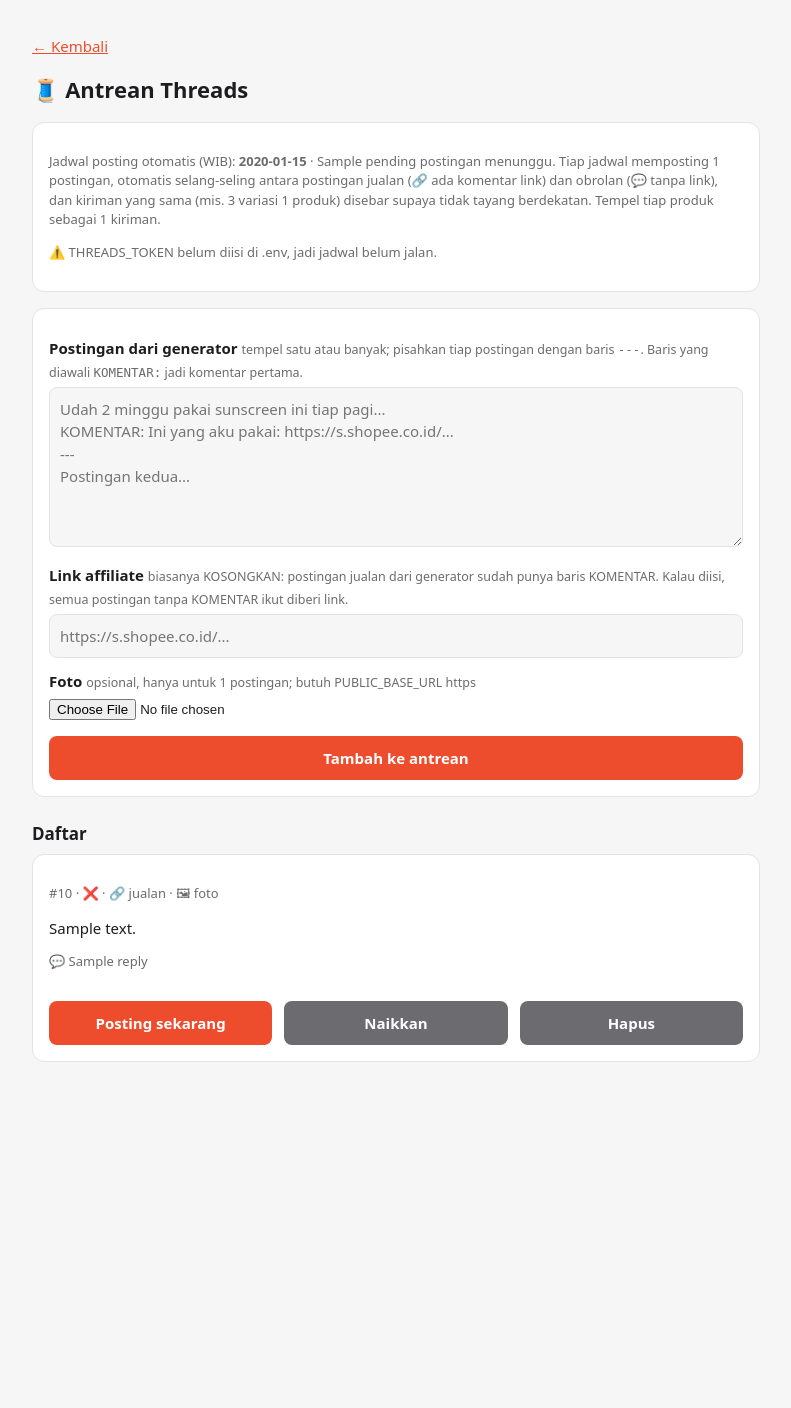
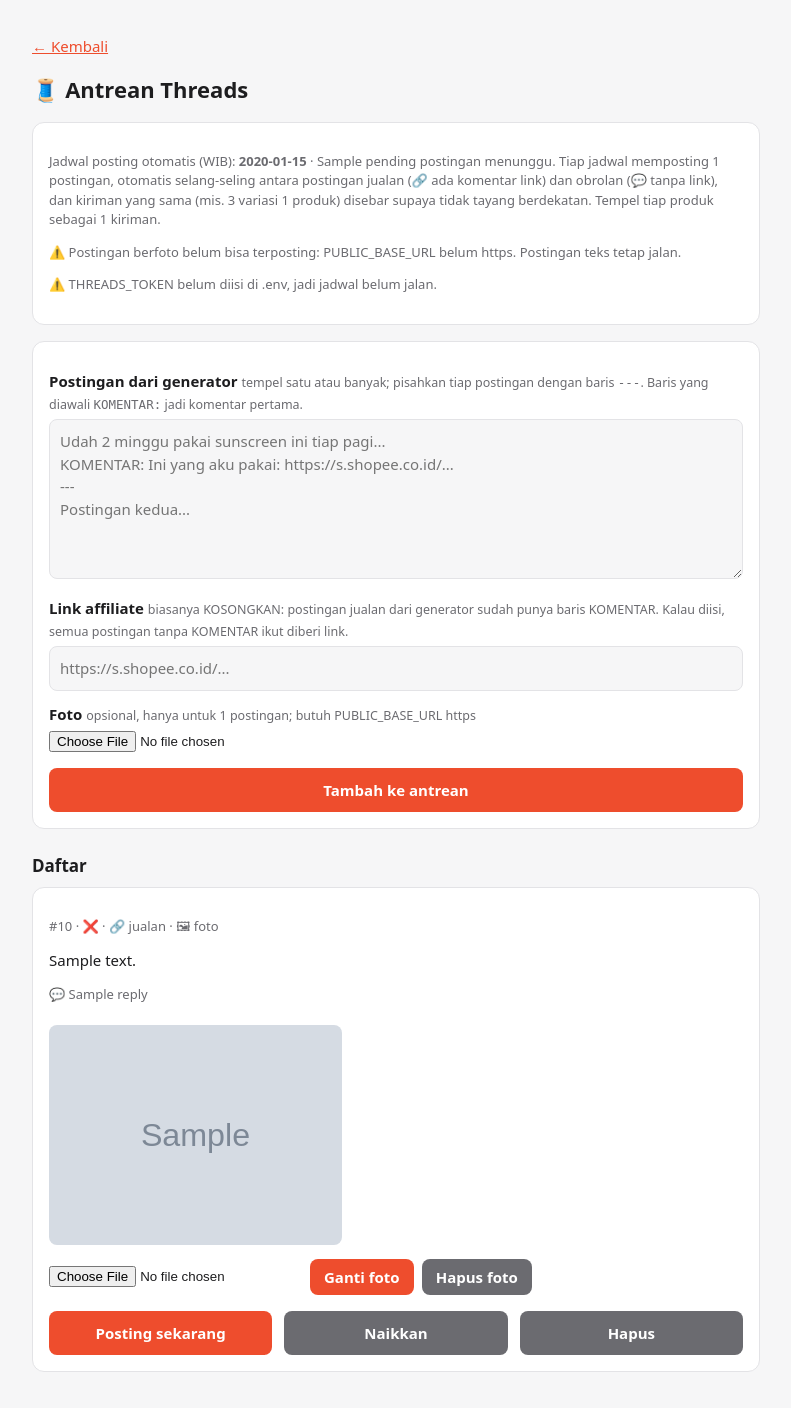
Before and after one commit to hypeproduk-gif/AI-Agent-CS, a Flask app: template shopee-affiliate/templates/threads.html in a window 1280 px wide. Shown: the whole page, without its empty margins (244-1035 px from the left). Before the commit the page ends 1062 px from the top, so only its background shows below. Run offline with Flask 3, Linux system fonts and the light colour scheme; the template is opened without the code that fills it: most values are stand-ins (such as "Sample title", 1, 10 or a date in 2020); grey boxes marked "Sample" are stand-in pictures; some libraries are stand-ins or nearby versions.

Commit message:
Threads queue: attach or replace a photo per queued post
Co-Authored-By: Claude Opus 5.5 <noreply@anthropic.com>
Claude-Session: https://claude.ai/code/session_01QsKgi3ZjhWDvNXKEc1fuBa

```diff
--- a/shopee-affiliate/app.py
+++ b/shopee-affiliate/app.py
@@ -299,6 +299,7 @@ def scheduler():
 def threads_page():
     items = q_load()
     return render_template("threads.html", items=list(enumerate(items)), times=slot_times(),
+                           https=os.getenv("PUBLIC_BASE_URL", "").startswith("https://"),
                            ready=bool(os.getenv("THREADS_TOKEN")),
                            pending=sum(i["status"] == "pending" for i in items))
 
@@ -319,6 +320,25 @@ def threads_add():
         for it in new:
             items.append({**it, "image": image_name, "status": "pending", "batch": batch,
                           "added": datetime.now(WIB).strftime("%d/%m %H:%M")})
+        q_save(items)
+    return redirect(url_for("threads_page"))
+
+
+@app.post("/threads/<int:i>/image")
+@login_required
+def threads_image(i):
+    img = request.files.get("image")
+    with QLOCK:
+        items = q_load()
+        if not 0 <= i < len(items):
+            abort(404)
+        if img and img.filename:
+            PUB.mkdir(parents=True, exist_ok=True)
+            name = f"th-{int(time.time())}-{i}{Path(img.filename).suffix.lower() or '.jpg'}"
+            img.save(PUB / name)
+            items[i]["image"] = name
+        elif request.form.get("remove"):
+            items[i]["image"] = ""
         q_save(items)
     return redirect(url_for("threads_page"))
 
--- a/shopee-affiliate/templates/threads.html
+++ b/shopee-affiliate/templates/threads.html
@@ -4,6 +4,7 @@
 <div class="card">
   <p class="st">Jadwal posting otomatis (WIB): <b>{{ times|join(", ") }}</b> · {{ pending }} postingan menunggu.
   Tiap jadwal memposting 1 postingan, otomatis selang-seling antara postingan jualan (🔗 ada komentar link) dan obrolan (💬 tanpa link), dan kiriman yang sama (mis. 3 variasi 1 produk) disebar supaya tidak tayang berdekatan. Tempel tiap produk sebagai 1 kiriman.</p>
+  {% if not https %}<p class="st">⚠️ Postingan berfoto belum bisa terposting: PUBLIC_BASE_URL belum https. Postingan teks tetap jalan.</p>{% endif %}
   {% if not ready %}<p class="st">⚠️ THREADS_TOKEN belum diisi di .env, jadi jadwal belum jalan.</p>{% endif %}
 </div>
 <form class="card" method="post" action="/threads/add" enctype="multipart/form-data" onsubmit="this.classList.add('busy')">
@@ -22,7 +23,13 @@
   <p class="st">#{{ i + 1 }} · {% if it.status == "pending" %}⏳ menunggu{% elif it.status == "posted" %}✅ terposting {{ it.posted_at }}{% else %}❌ {{ it.error }}{% endif %}{% if it.reply %} · 🔗 jualan{% else %} · 💬 obrolan{% endif %}{% if it.image %} · 🖼 foto{% endif %}</p>
   <div style="white-space:pre-wrap">{{ it.text }}</div>
   {% if it.reply %}<p class="st">💬 {{ it.reply }}</p>{% endif %}
+  {% if it.image %}<img src="/media/{{ it.image }}" alt="" style="max-height:220px;width:auto;margin-top:8px">{% endif %}
   {% if it.status != "posted" %}
+  <form method="post" action="/threads/{{ i }}/image" enctype="multipart/form-data" style="display:flex;gap:8px;align-items:center;flex-wrap:wrap;margin-top:8px">
+    <input type="file" name="image" accept="image/*" style="width:auto">
+    <button style="width:auto;margin:0;padding:8px 14px">{% if it.image %}Ganti foto{% else %}Pasang foto{% endif %}</button>
+    {% if it.image %}<button name="remove" value="1" style="width:auto;margin:0;padding:8px 14px;background:var(--mute)">Hapus foto</button>{% endif %}
+  </form>
   <div class="row">
     <form method="post" action="/threads/{{ i }}/now"><button>Posting sekarang</button></form>
     <form method="post" action="/threads/{{ i }}/up"><button style="background:var(--mute)">Naikkan</button></form>
```
